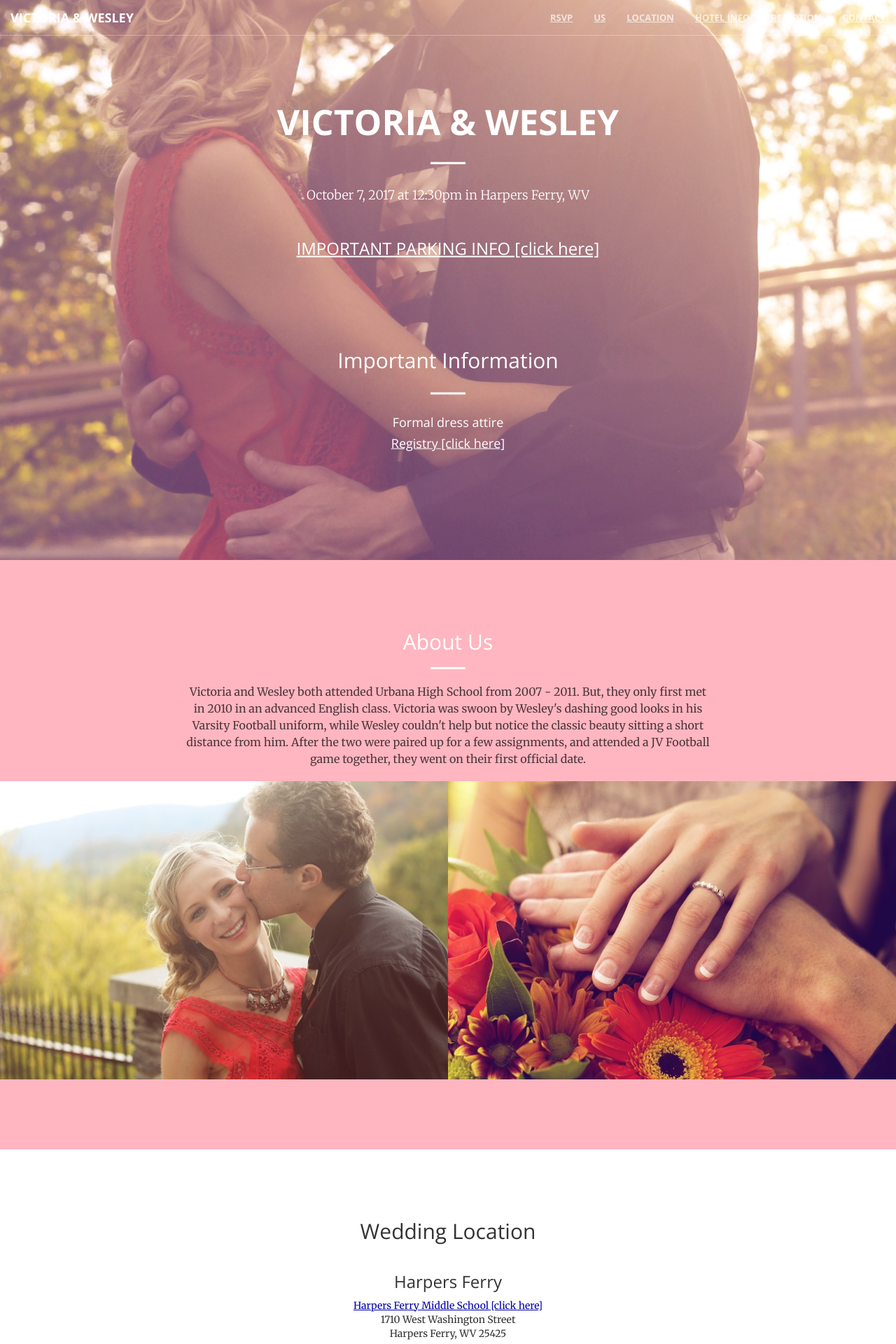
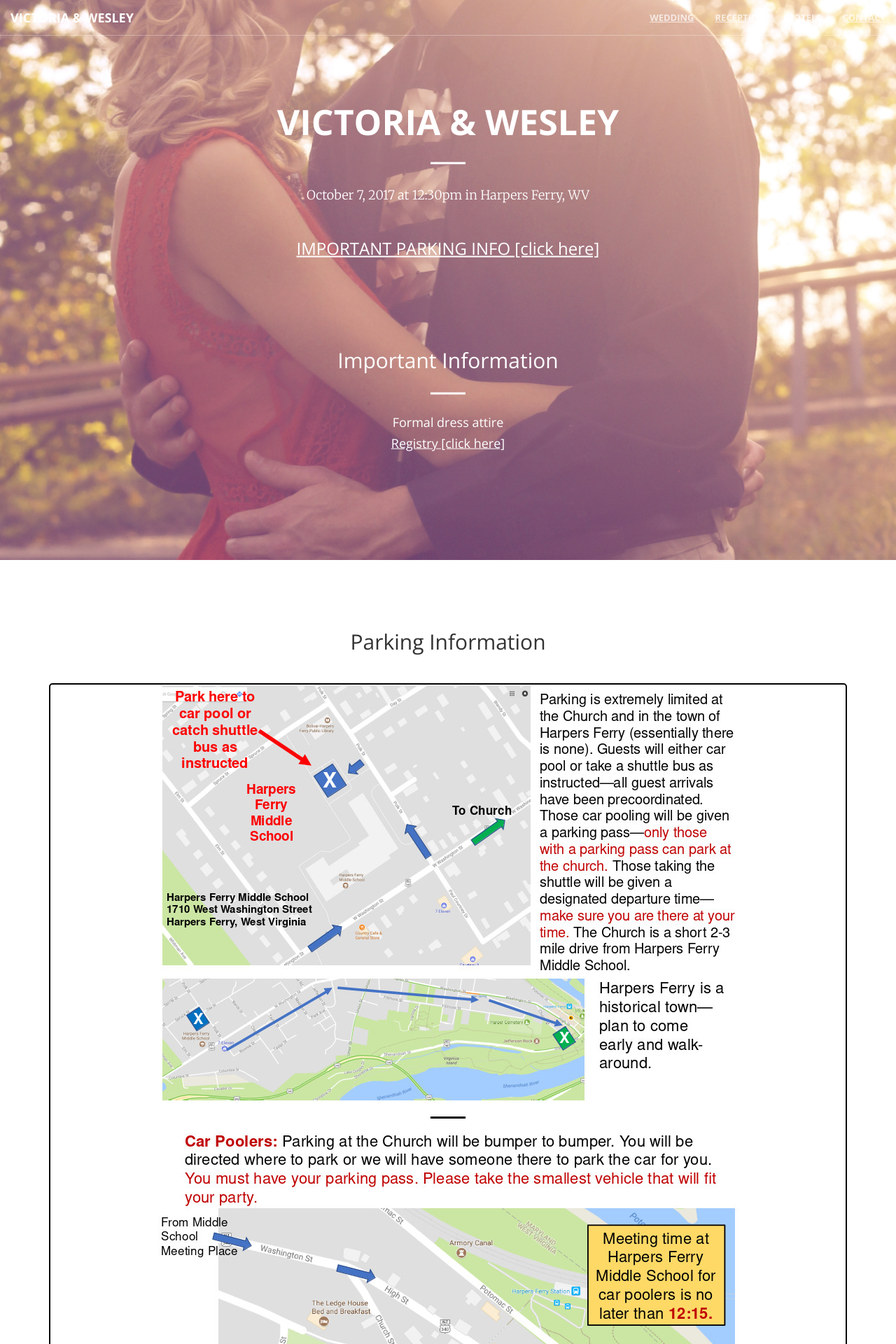
Before and after one commit to wdgarey/wedding, a PHP site: page /wedding/main/index.php in a window 1280 px wide. Shown: the top 1920 px of the page at 70% size. Run offline with PHP 8.4, Linux system fonts and the light colour scheme; some libraries are stand-ins or nearby versions.

Commit message:
Added shuttle information

```diff
--- a/wedding/css/creative.css
+++ b/wedding/css/creative.css
@@ -38,6 +38,7 @@
   text-align:left;
 }
 .inst {
+  text-align:center;
   border: 2px solid black;
   border-radius: 5px;
 }
@@ -63,6 +64,11 @@ hr {
 }
 hr.light {
   border-color: white;
+}
+hr.dark {
+  border-color: black;
+  border-width: 3px;
+  max-width: 50px;
 }
 a {
   -webkit-transition: all 0.35s;
@@ -99,7 +105,7 @@ p {
   color: rgba(0, 0, 0, 0.7);
 }
 section {
-  padding: 100px 0;
+  padding: 100px 0 0 0;
 }
 aside {
   padding: 50px 0;
--- a/wedding/includes/footer.php
+++ b/wedding/includes/footer.php
@@ -10,6 +10,6 @@
     <!-- Theme JavaScript -->
     <script src="../js/creative.js"></script>
     <!-- Google Maps -->
-    <script src="https://maps.googleapis.com/maps/api/js?callback=myMap"></script>
+    <!-- <script src="https://maps.googleapis.com/maps/api/js?callback=myMap"></script> -->
   </body>
 </html>
--- a/wedding/includes/header.php
+++ b/wedding/includes/header.php
@@ -39,19 +39,13 @@
             <div class="collapse navbar-collapse" id="bs-example-navbar-collapse-1">
                 <ul class="nav navbar-nav navbar-right">
                     <li>
-                        <a class="page-scroll" href="../register">RSVP</a>
-                    </li>
-                    <li>
-                        <a class="page-scroll" href="../main/index.php#us">Us</a>
-                    </li>
-                    <li>
-                        <a class="page-scroll" href="../main/index.php#location">Location</a>
-                    </li>
-                    <li>
-                        <a class="page-scroll" href="../main/index.php#hotel">Hotel Info</a>
+                        <a class="page-scroll" href="../main/index.php#location">Wedding</a>
                     </li>
                     <li>
                         <a class="page-scroll" href="../main/index.php#reception">Reception</a>
+                    </li>
+                    <li>
+                        <a class="page-scroll" href="../main/index.php#hotel">Hotels</a>
                     </li>
                     <li>
                         <a class="page-scroll" href="../main/index.php#contact">Contact</a>
--- a/wedding/js/creative.js
+++ b/wedding/js/creative.js
@@ -64,20 +64,7 @@
 })(jQuery); // End of use strict
 
 function myMap() {
-        var myLatLng = {lat: 39.3228346, lng: -77.7561169};
-
-        var map = new google.maps.Map(document.getElementById('map'), {
-          zoom: 16,
-          center: myLatLng
-        });
-
-        var marker = new google.maps.Marker({
-          position: myLatLng,
-          map: map,
-          title: 'St. Peter\'s Roman Catholic Church'
-        });
-
-  receptionMap();
+  //receptionMap();
 }
 
 function receptionMap() {
--- a/wedding/main/index.php
+++ b/wedding/main/index.php
@@ -20,76 +20,32 @@ include("../includes/header.php");
             </div>
         </div>
     </header>
-    <section class="bg-primary" id="us">
+    <section id="location">
         <div class="container">
             <div class="row">
-                <div class="col-lg-8 col-lg-offset-2 text-center">
-                    <h2 class="section-heading">About Us</h2>
-                    <hr class="light">
-                    <p class="text-faded">
-                      Victoria and Wesley both attended Urbana High School from 2007 - 2011.
-                      But, they only first met in 2010 in an advanced English class.
-                      Victoria was swoon by Wesley's dashing good looks in his Varsity
-                      Football uniform, while Wesley couldn't help but notice the classic
-                      beauty sitting a short distance from him. After the two were paired up
-                      for a few assignments, and attended a JV Football game together, they
-                      went on their first official date.
-                    </p>
-                </div>
-            </div>
-        </div>
-        <div class="container-fluid">
-            <div class="row no-gutter popup-gallery">
-                <div class="col-md-6">
-                    <a href="../img/portfolio/fullsize/1.jpg" class="portfolio-box">
-                        <img src="../img/portfolio/thumbnails/1.jpg" class="img-responsive" alt="">
-                    </a>
-                </div>
-                <div class="col-md-6">
-                    <a href="../img/portfolio/fullsize/2.jpg" class="portfolio-box">
-                        <img src="../img/portfolio/thumbnails/2.jpg" class="img-responsive" alt="">
-                    </a>
+                <div class="col-lg-12 text-center">
+                    <h2 class="section-heading">Parking Information</h2>
+                    <hr class="primary">
+                    <div class="inst">
+                      <img style="margin:auto;" src="../img/parking1.jpg" class="img-responsive" alt="parking slide 1">
+                      <hr class="dark" />
+                      <img style="margin:auto;" src="../img/parking2.jpg" class="img-responsive" alt="parking slide 2">
+                      <hr class="dark" />
+                      <img style="margin:auto;" src="../img/parking3.jpg" class="img-responsive" alt="parking slide 3">
+                    </div>
                 </div>
             </div>
         </div>
     </section>
-    <section id="location">
+    <section id="reception">
         <div class="container">
             <div class="row">
                 <div class="col-lg-12 text-center">
-                    <h2 class="section-heading">Wedding Location</h2>
+                    <h2 class="section-heading">Reception Information</h2>
+                    <hr class="primary" />
                     <hr class="primary">
-                    <h3>Harpers Ferry</h3>
-                    <a target="_blank" href="https://www.google.com/maps/place/Harpers+Ferry+Middle+School/@39.3228346,-77.7561169,15z/data=!4m5!3m4!1s0x0:0x97baf5db18a01d71!8m2!3d39.322422!4d-77.7563513">Harpers Ferry Middle School [click here]</a>
-                    <br />
-                    1710 West Washington Street
-                    <br />
-                    Harpers Ferry, WV 25425
-                    <br />
-                    <hr class="primary">
-                </div>
-            </div>
-            <div class="row text-center">
-                <div class="col-lg-6 col-md-6 text-center">
-                    <div class="service-box">
-                        <h3>Parking Lot Location</h3>
-                        <div id="map" class="disp"></div>
-                        <p class="text-muted"></p>
-                    </div>
-                </div>
-                <div class="col-lg-6 col-md-6 text-center">
-                    <div class="service-box">
-                        <h3>Important Parking Info</h3>
-                        There is <mark>NO PARKING</mark> at the <mark>CHURCH</mark>.
-                        <br />
-                        <br />
-                        Guests <mark>MUST</mark> park at
-                        <a target="_blank" href="https://www.google.com/maps/place/Harpers+Ferry+Middle+School/@39.3228346,-77.7561169,15z/data=!4m5!3m4!1s0x0:0x97baf5db18a01d71!8m2!3d39.322422!4d-77.7563513">Harpers Ferry Middle School [click here]</a>
-                        and then <mark>CATCH a PRIVATE SHUTTLE</mark> to the church.
-                        The shuttle service will <mark>BEGIN</mark> at <mark>11:45am</mark> and wil <mark>END</mark> at <mark>12:45pm</mark>.
-                        Returning shuttle service will begin after the ceremony.
-                        <!--<iframe class="disp" src="http://www.youtube.com/embed/E1hHhl-CG3k" frameborder="0" allowfullscreen></iframe>-->
-                        <p class="text-muted"></p>
+                    <div class="inst">
+                      <img style="margin:auto;" src="../img/casino_entrance.jpg" class="img-responsive" alt="Reception entrance instructions" />
                     </div>
                 </div>
             </div>
@@ -143,34 +99,6 @@ include("../includes/header.php");
             </div>
         </div>
     </section>
-    <section id="reception">
-        <div class="container">
-            <div class="row">
-                <div class="col-lg-12 text-center">
-                    <h2 class="section-heading">Reception Information</h2>
-                    <hr class="primary" />
-                    <p>Time: 3:00pm to 7:30pm</p>
-                    <hr class="primary" />
-                    <p>Where: <a target="_blank" href="http://www.hollywoodcasinocharlestown.com/">Ballrom located a Hollywood Casino at Charles Town Races [click here]</a></p>
-                    <hr class="primary">
-                    <div class="row text-center">
-                        <div class="col-lg-12">
-                            <div class="service-box">
-                                <h3>Reception Directions</h3>
-                                <div id="receptionmap" class="disp"></div>
-                                <p class="text-muted"></p>
-                            </div>
-                        </div>
-                    </div>
-                    <hr class="primary" />
-                    <h3>Ballroom Location</h3>
-                    <div class="inst">
-                      <img src="../img/casino_entrance.png" class="img-responsive" alt="Reception entrance instructions" />
-                    </div>
-                </div>
-            </div>
-        </div>
-    </section>
     <section id="contact">
         <div class="container">
             <div class="row">
```
Also changed, not shown: wedding/img/casino_entrance.jpg (added), wedding/img/parking1.jpg (added), wedding/img/parking2.jpg (added), wedding/img/parking3.jpg (added).
